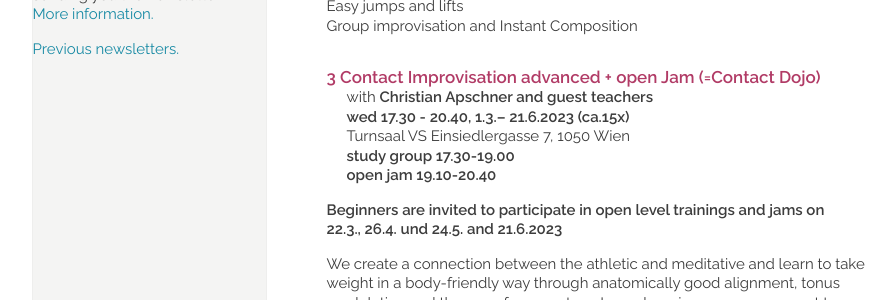
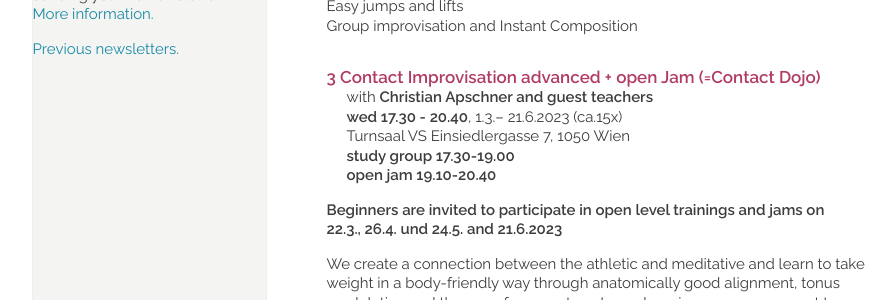
Before and after one commit to manulari/rollingpointat, a Jekyll site: the page built from _pages_en/en-kurse.md, in a window 1280 px wide and 900 px high, scrolled down 809 px. Shown: the part 152-452 px from the top of the window, without its empty margins (152-1048 px from the left). Built offline with Jekyll 4.4.1, drawn with Linux system fonts in a browser that asks for light colours; comment, search, counter and statistics services are not loaded.

```diff
--- a/_pages_en/en-kurse.md
+++ b/_pages_en/en-kurse.md
@@ -48,7 +48,7 @@ Group improvisation and Instant Composition
 #### 3 **Contact Improvisation advanced + open Jam (=Contact Dojo)**
 
 with **Christian Apschner and guest teachers**\
-**wed 17.30 - 20.40, 1.3.– 21.6.2023 (ca.15x)**\
+**wed 17.30 - 20.40**, 1.3.– 21.6.2023 (ca.15x)\
 Turnsaal VS Einsiedlergasse 7, 1050 Wien\
 **study group 17.30-19.00**\
 **open jam 19.10-20.40**
```
